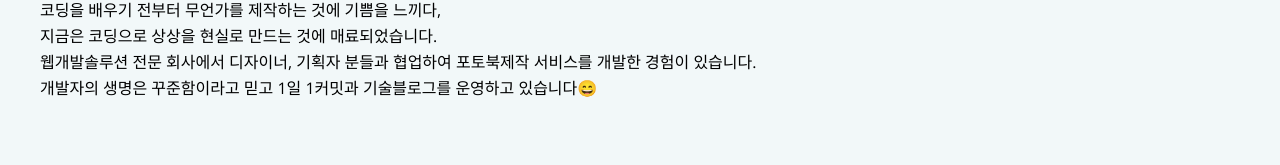
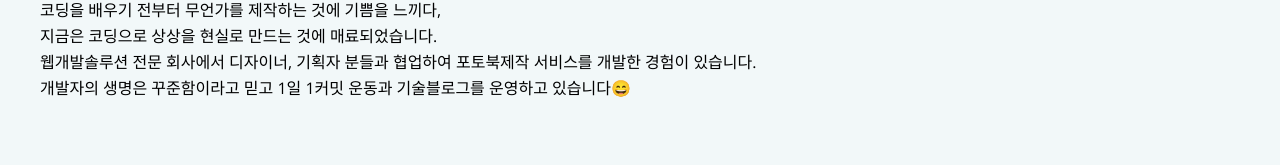
Before and after one commit to seyoung97/blog-nextjs, a Next.js app: page /about in a window 1280 px wide. Shown: the part 573-738 px from the top of the page. Built offline with nearby package versions, Linux system fonts and the light colour scheme.

Commit message:
Fix: about 설명 수정

```diff
--- a/src/app/about/page.tsx
+++ b/src/app/about/page.tsx
@@ -21,8 +21,8 @@ export default function AboutPage() {
           서비스를 개발한 경험이 있습니다.{" "}
         </p>
         <p>
-          개발자의 생명은 꾸준함이라고 믿고 1일 1커밋과 기술블로그를 운영하고
-          있습니다😄
+          개발자의 생명은 꾸준함이라고 믿고 1일 1커밋 운동과 기술블로그를
+          운영하고 있습니다😄
         </p>
       </section>
     </>
```
